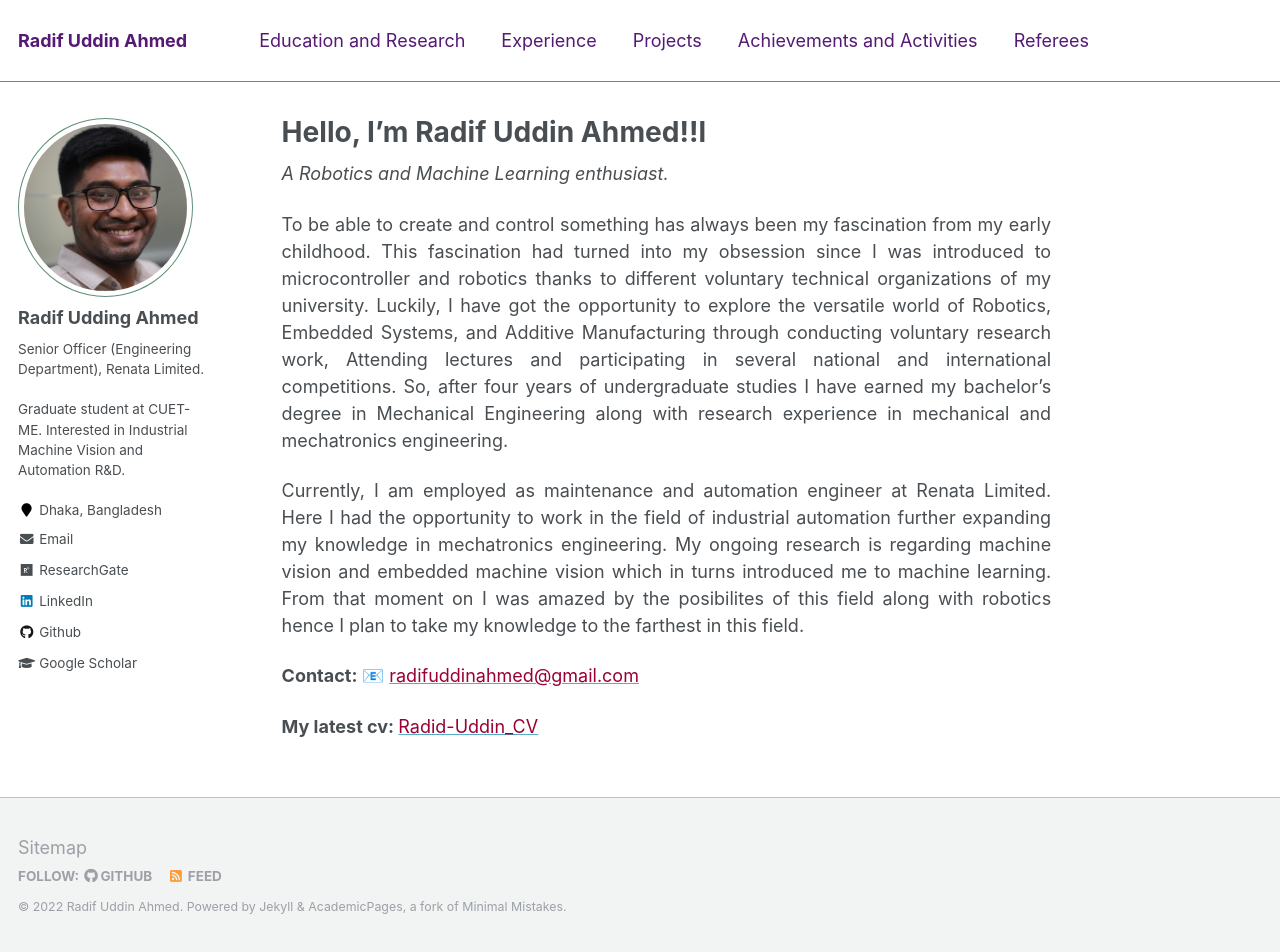
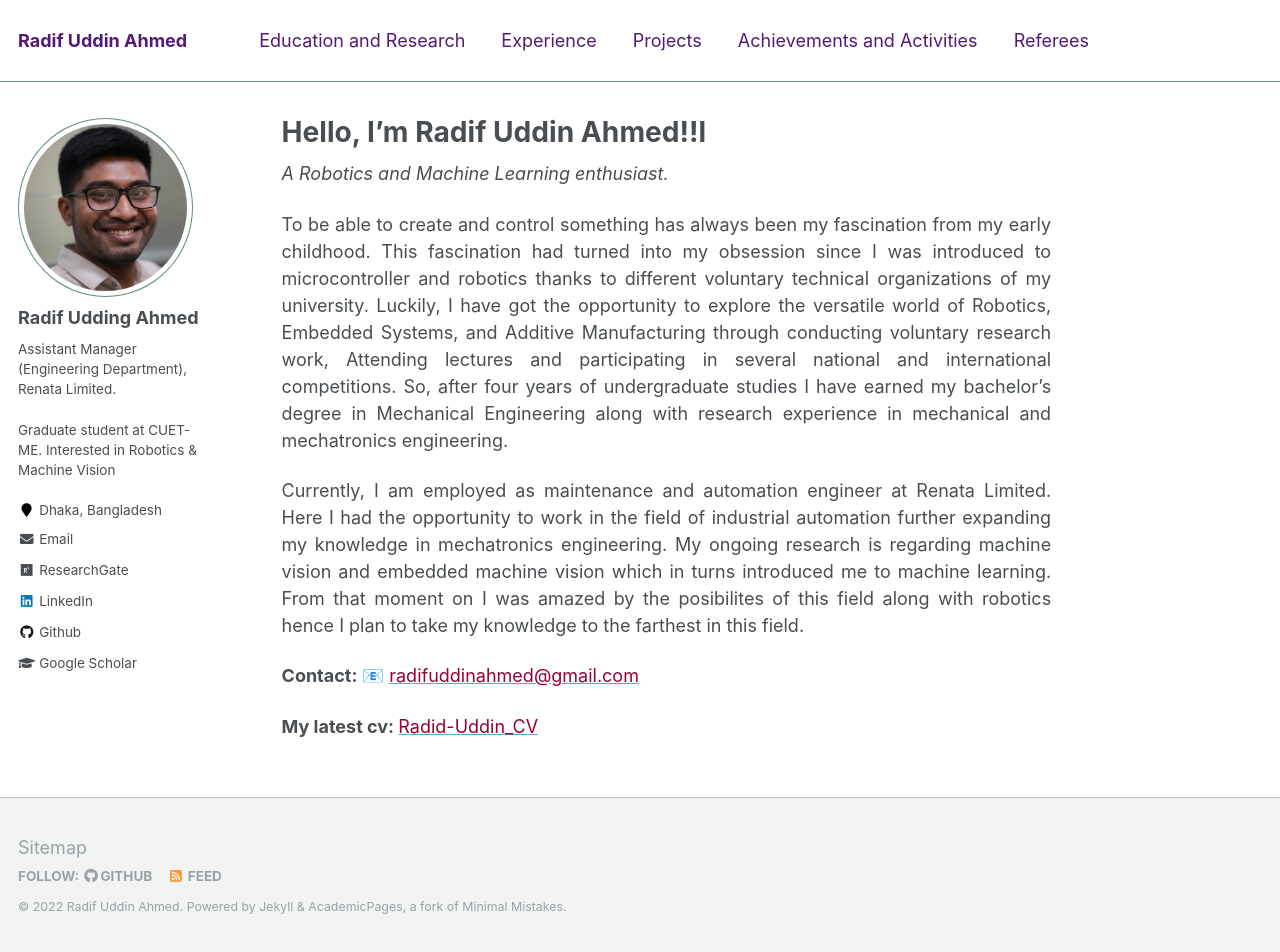
Before and after one commit to Radifuddinahmed/Radifuddinahmed.github.io, a Jekyll site: the page built from _pages/about.md, in a window 1280 px wide and 952 px high. Built offline with Jekyll 4.4.1, drawn with Linux system fonts in a browser that asks for light colours.

Commit message:
Update _config.yml

```diff
--- a/_config.yml
+++ b/_config.yml
@@ -84,7 +84,7 @@ analytics:
 author:
   name             : "Radif Udding Ahmed"
   avatar           : "Radif.jpg"
-  bio              : "Senior Officer (Engineering Department), Renata Limited.<br><br> Graduate student at CUET-ME. Interested in Industrial Machine Vision and Automation R&D."
+  bio              : "Assistant Manager (Engineering Department), Renata Limited.<br><br> Graduate student at CUET-ME. Interested in Robotics & Machine Vision"
   location         : "Dhaka, Bangladesh"
   employer         : #"Dhaka, Bangladesh"
   pubmed           : #"https://www.ncbi.nlm.nih.gov/pubmed/?term=john+snow"
```
